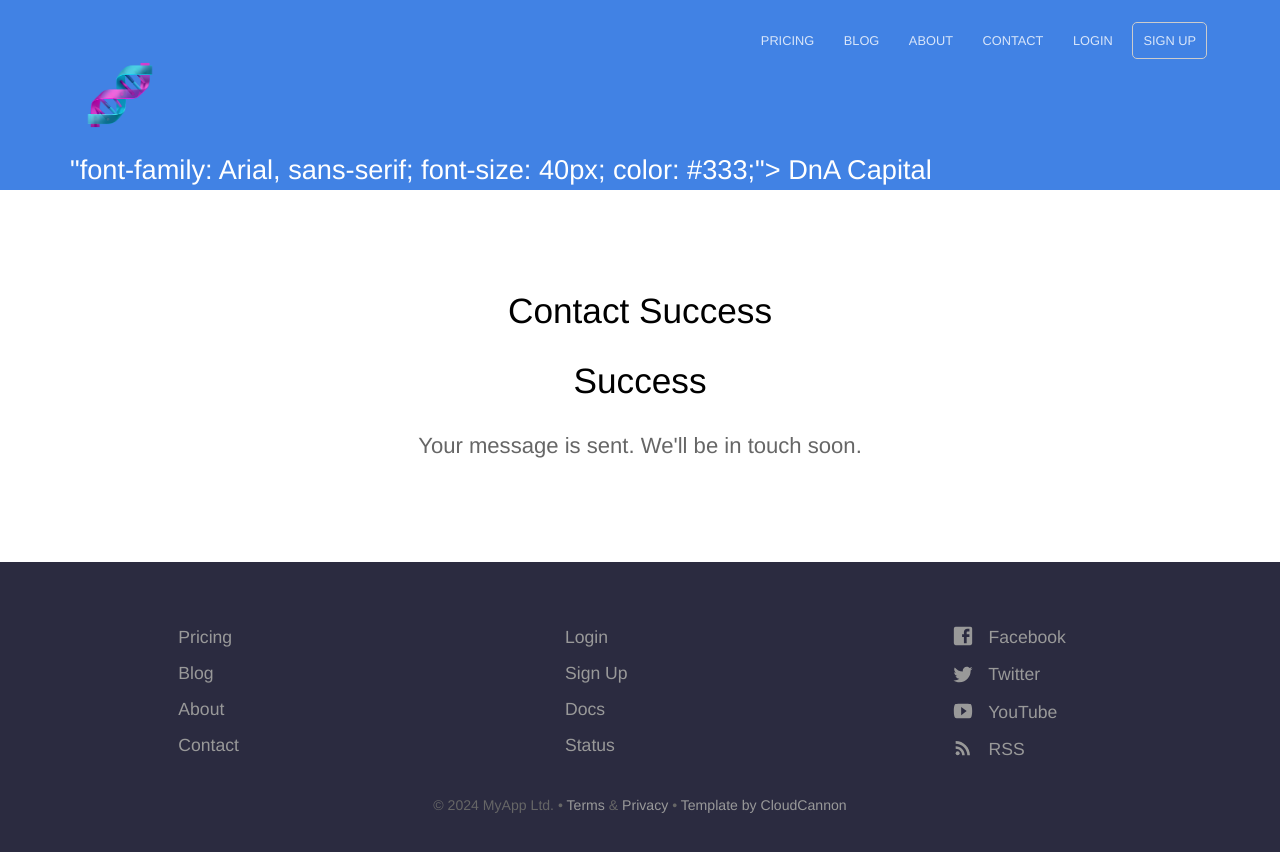
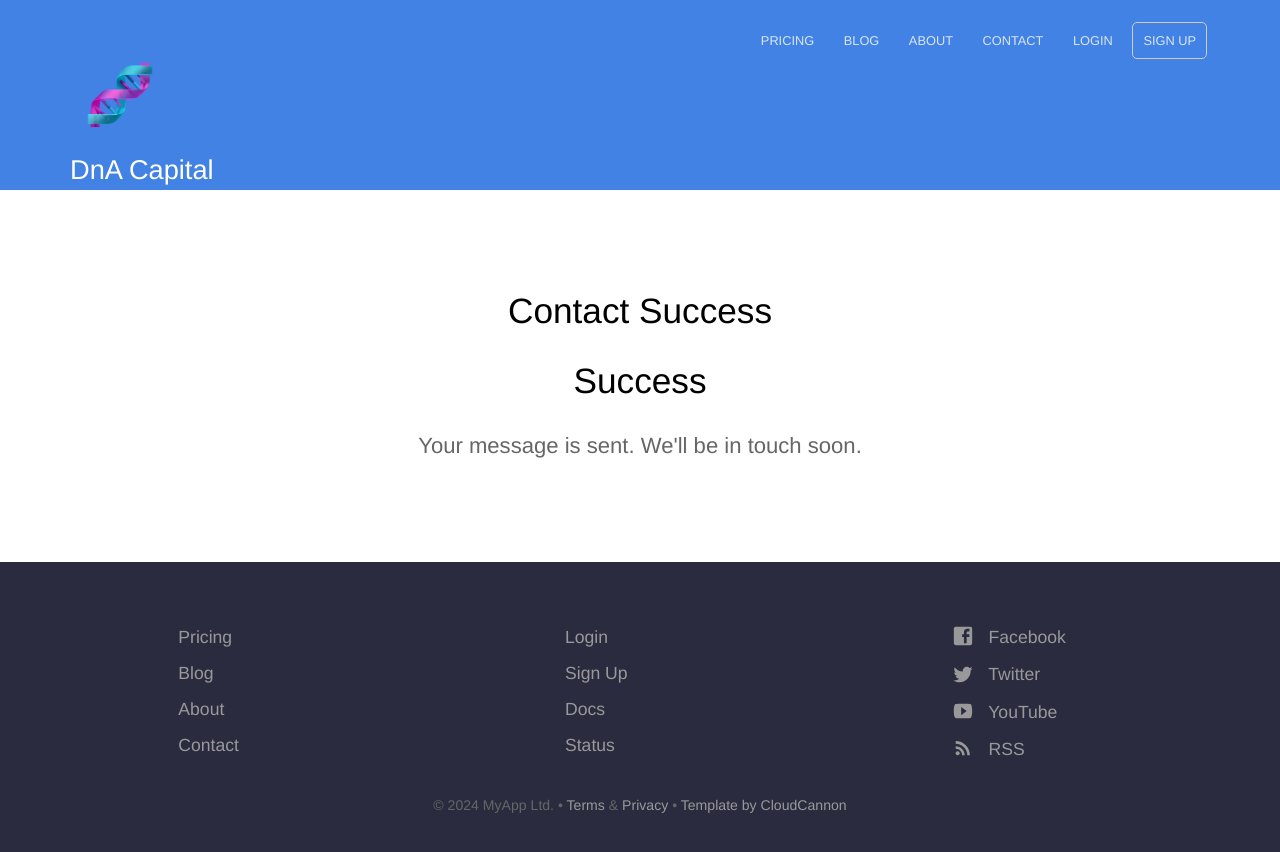
Before and after one commit to mundra-aman/dnacapital.in, a Jekyll site: the page built from contact-success.html, in a window 1280 px wide. Shown: the top 852 px of the page. Built offline with Jekyll 4.4.1, drawn with Linux system fonts in a browser that asks for light colours.

Commit message:
Update default.html

```diff
--- a/_layouts/default.html
+++ b/_layouts/default.html
@@ -23,9 +23,7 @@
 	<body>
 		<header>
 			<div class="container">
-				<div class="company-name"><a href="{{ site.baseurl }}/"><img src="{{ site.baseurl }}/images/logo.png" alt="DnA Logo" width="250" height="150" />
-				"font-family: Arial, sans-serif; font-size: 40px; color: #333;"> DnA Capital </a>
-       			 </div>
+				<div class="company-name"><a href="{{ site.baseurl }}/"><img src="{{ site.baseurl }}/images/logo.png" alt="DnA Logo" width="250" height="150"/> DnA Capital </a></div>
 
 				{% include navigation.html %}
 			</div>
```
